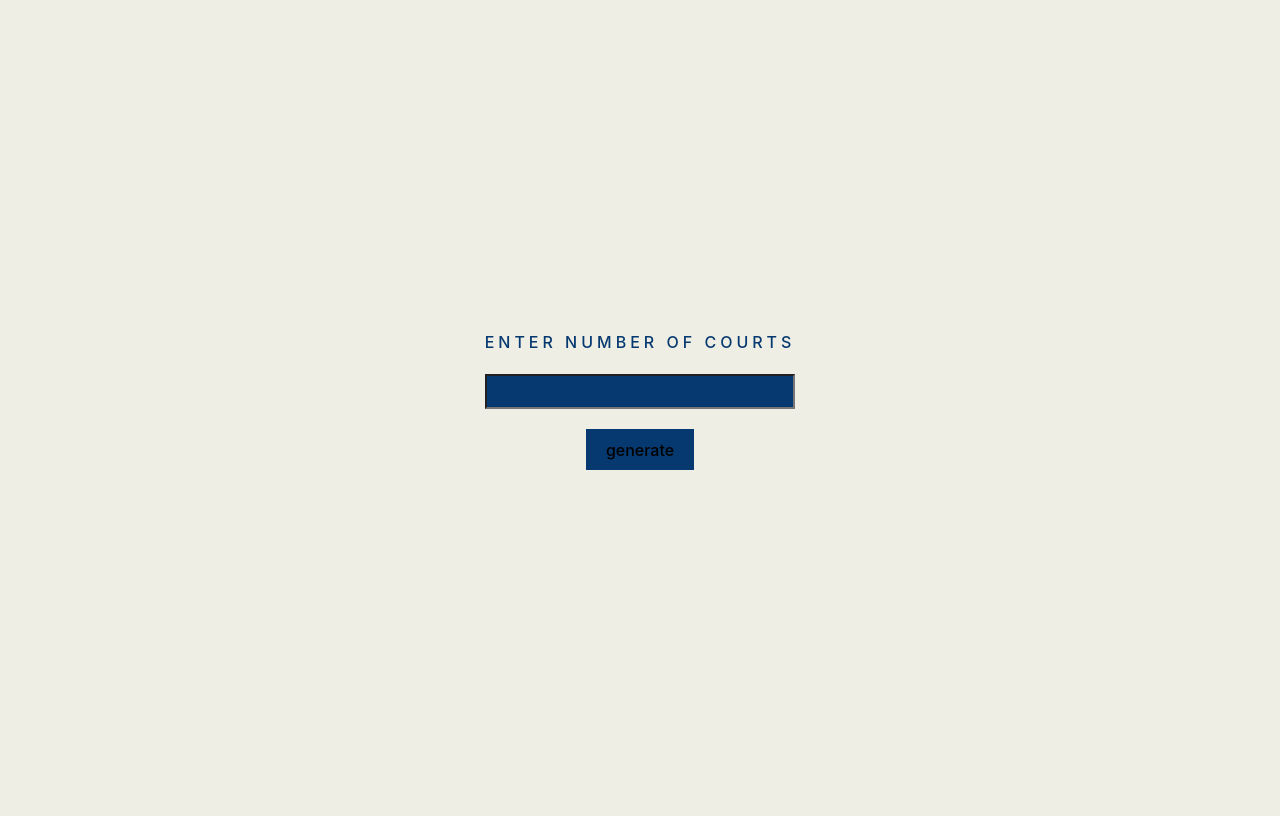
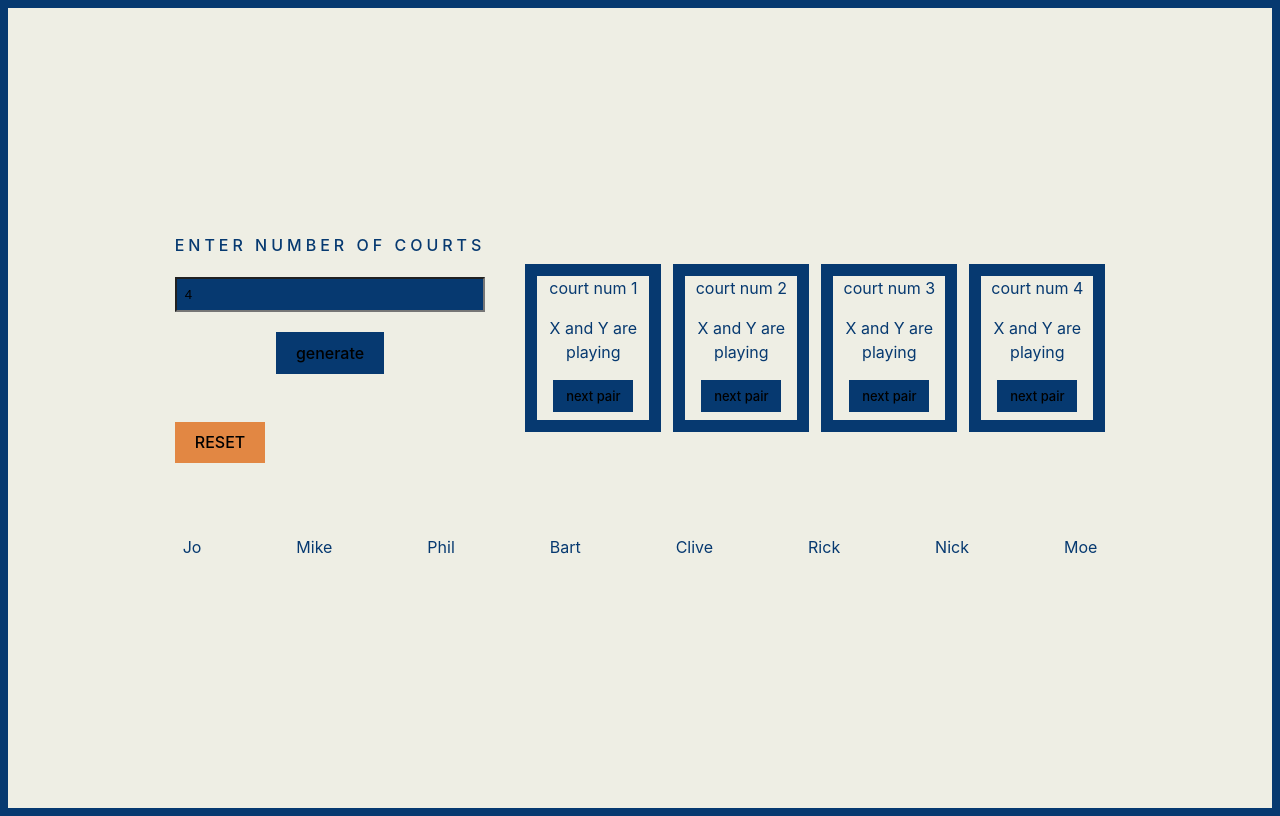
Before and after one commit to verrakav/queue_processor, a React (Vite) app in the folder front/: page / in a window 1280 px wide. Built offline with nearby package versions, Linux system fonts and the light colour scheme.

Commit message:
added players list

```diff
--- /dev/null
+++ b/front/dummies/dummy1.js
@@ -0,0 +1,12 @@
+const playersMale = [
+  {id: 1, name: "Jo", category: "male"},
+  {id: 2, name: "Mike", category: "male"},
+  {id: 3, name: "Phil", category: "male"},
+  {id: 4, name: "Bart", category: "male"},
+  {id: 5, name: "Clive", category: "male"},
+  {id: 6, name: "Rick", category: "male"},
+  {id: 7, name: "Nick", category: "male"},
+  {id: 8, name: "Moe", category: "male"}
+];
+
+export default playersMale;
--- a/front/src/App.css
+++ b/front/src/App.css
@@ -4,11 +4,12 @@
   padding: 2rem;
   text-align: center;
   display: flex;
+  flex-direction: column;
 }
 
 .container {
   display: flex;
-  justify-content: space-between;
+  justify-content: center;
   align-items: center;
 }
 
@@ -17,17 +18,23 @@
   flex-direction: column;
 }
 
-label {
-  margin-bottom: 1.25rem;
-  text-transform: uppercase;
-  font-weight: 500;
-  letter-spacing: 0.25rem;
-}
-
 .btn-generate {
   display: flex;
   align-self: center;
   margin-top: 1.25rem;
+}
+
+.btn-reset {
+  display: flex;
+  margin-top: 3rem;
+  background-color: #e28743;
+}
+
+.btn-next {
+  height: 2rem;
+  width: 5rem;
+  font-size: small;
+  padding: 0.25rem;
 }
 
 p,
@@ -40,7 +47,21 @@ p,
 }
 
 .place-item {
-  height: 7rem;
+  height: 9rem;
   width: 7rem;
   border: solid 0.75rem;
 }
+
+.players-container {
+  display: flex;
+  flex-direction: row;
+  flex-wrap: wrap;
+  justify-content: space-between;
+  width: 100%;
+  padding-left: 0;
+  margin-top: 4rem;
+}
+
+.player {
+  padding: 0.5rem;
+}
--- a/front/src/App.jsx
+++ b/front/src/App.jsx
@@ -1,11 +1,18 @@
+import playersMale from "../dummies/dummy1";
 import "./App.css";
 import {useState} from "react";
 
 export default function App() {
-  const [number, setNumber] = useState("");
-  const [isPlaceActive, setIsPlaceActive] = useState(false);
+  // NOTE 4 for dev
+  const [number, setNumber] = useState(4);
+  // NOTE true for dev
+  const [isPlaceActive, setIsPlaceActive] = useState(true);
+  // to pass on to courts
+  const [players, setPlayers] = useState("");
+  const [queue, setQueue] = useState("");
 
   return (
+    <>
       <div className="container">
         <NumberInput
           number={number}
@@ -13,14 +20,26 @@ export default function App() {
           isPlaceActive={isPlaceActive}
           setIsPlaceActive={setIsPlaceActive}
         />
-      <Place number={number} isPlaceActive={isPlaceActive} />
+        <Court
+          number={number}
+          isPlaceActive={isPlaceActive}
+          players={players}
+          setPlayers={setPlayers}
+        />
       </div>
+
+      <PlayersList />
+    </>
   );
 }
-
 function NumberInput({number, setNumber, isPlaceActive, setIsPlaceActive}) {
   const handleSubmit = e => {
     e.preventDefault();
+  };
+
+  const handleReset = () => {
+    setNumber(0);
+    setIsPlaceActive(false);
   };
 
   return (
@@ -38,20 +57,14 @@ function NumberInput({number, setNumber, isPlaceActive, setIsPlaceActive}) {
           generate
         </Button>
       </form>
+      <Button className="btn-reset" onClick={handleReset}>
+        RESET
+      </Button>
     </div>
   );
 }
-
-function Button({children, className, onClick}) {
-  return (
-    <button className={className} onClick={onClick}>
-      {children}
-    </button>
-  );
-}
-
-function Place({number, isPlaceActive}) {
-  //make arr with length of the input number
+function Court({number, isPlaceActive, players, setPlayers}) {
+  // generates arr to render courts
   const myArray = Array.from({length: number}, (_, idx) => idx + 1);
 
   return (
@@ -61,7 +74,9 @@ function Place({number, isPlaceActive}) {
           {myArray.map((el, idx) => {
             return (
               <div className="place-item" key={idx}>
-                Ima place nummer {el}
+                court num {el}
+                <p>X and Y are playing</p>
+                <Button className="btn-next">next pair</Button>
               </div>
             );
           })}
@@ -70,3 +85,24 @@ function Place({number, isPlaceActive}) {
     </div>
   );
 }
+
+function PlayersList() {
+  return (
+    <ul className="players-container">
+      {playersMale.map(el => {
+        return (
+          <li className="player" key={el.id}>
+            {el.name}
+          </li>
+        );
+      })}
+    </ul>
+  );
+}
+function Button({children, className, onClick}) {
+  return (
+    <button className={className} onClick={onClick}>
+      {children}
+    </button>
+  );
+}
--- a/front/src/index.css
+++ b/front/src/index.css
@@ -17,7 +17,7 @@
 
   color-scheme: light dark;
   color: #063970;
-  background-color: #eeeee4;
+  background-color: #063970;
 
   font-synthesis: none;
   text-rendering: optimizeLegibility;
@@ -26,7 +26,7 @@
 }
 
 body {
-  margin: 0;
+  margin: 0.5rem;
   display: flex;
   place-items: center;
   min-width: 320px;
@@ -62,3 +62,14 @@ input {
   background-color: #063970;
   padding: 0.5rem;
 }
+
+label {
+  margin-bottom: 1.25rem;
+  text-transform: uppercase;
+  font-weight: 500;
+  letter-spacing: 0.25rem;
+}
+
+ul {
+  list-style: none;
+}
```
Lines whose indentation alone changed are shown as unchanged.
